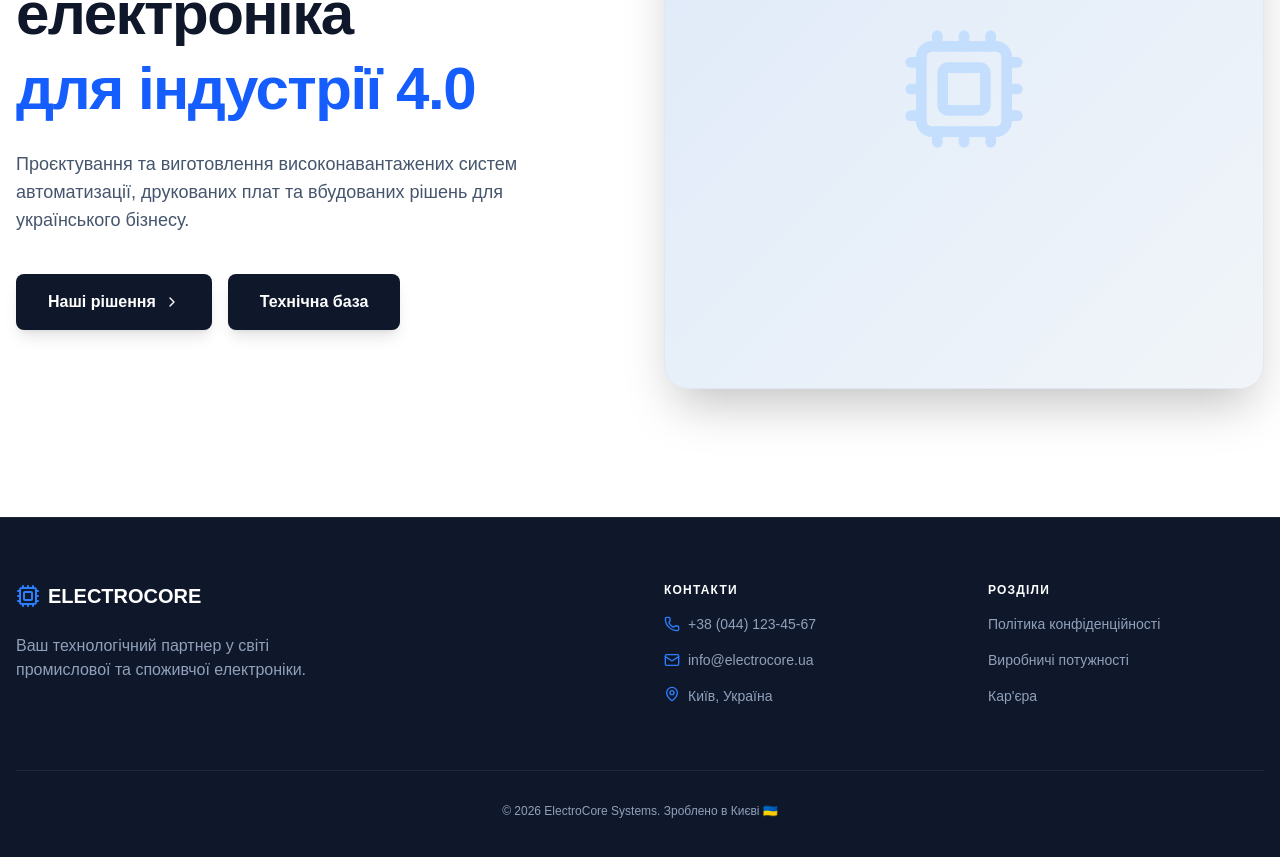
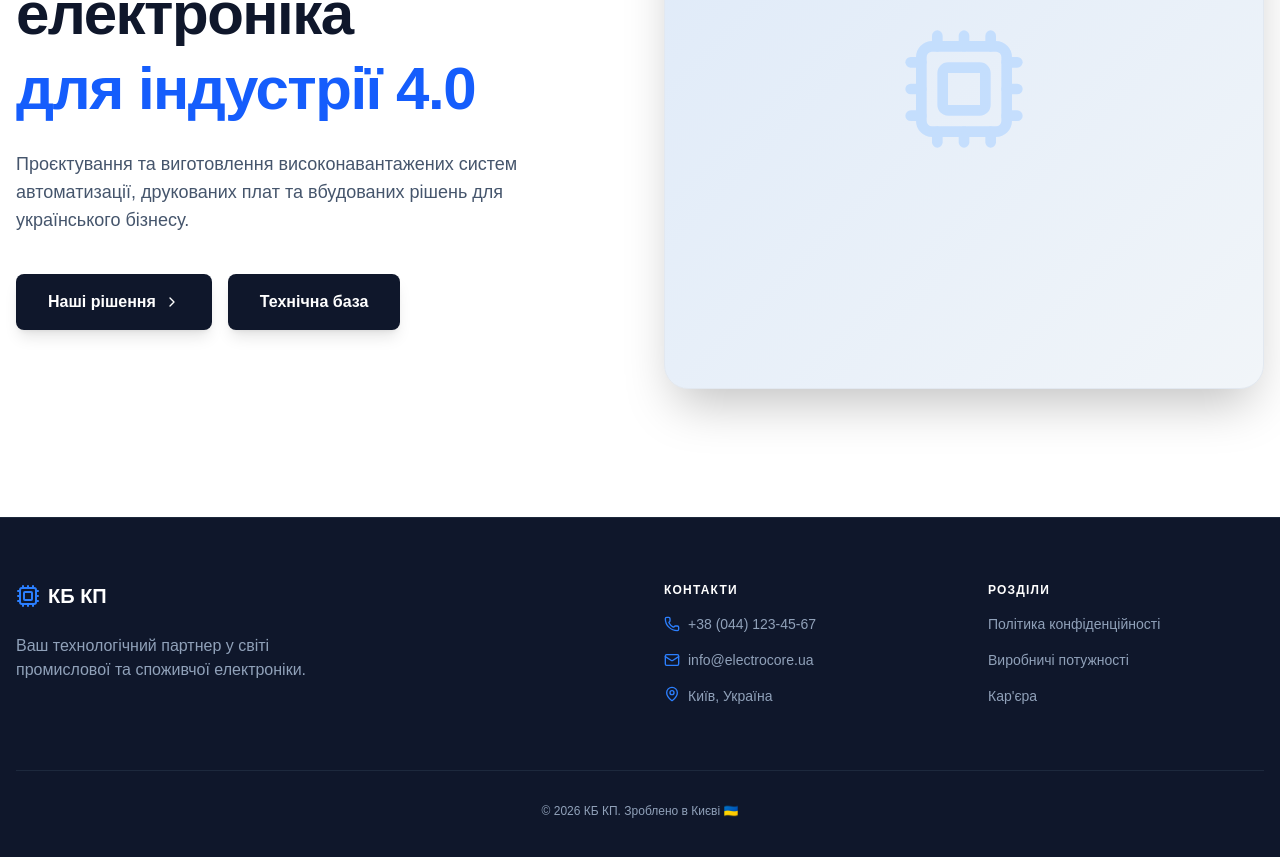
Before and after one commit to DBCD-UA/kbkp, a Next.js app: page / in a window 1280 px wide. Shown: the part 404-1261 px from the top of the page. Built offline with nearby package versions, Linux system fonts and the light colour scheme.

Commit message:
Update company name

```diff
--- a/src/components/Footer.tsx
+++ b/src/components/Footer.tsx
@@ -7,7 +7,7 @@ export const Footer = () => (
                 <div className="col-span-1 md:col-span-2">
                     <div className="flex items-center gap-2 font-bold text-xl text-white mb-6">
                         <Cpu className="w-6 h-6 text-blue-500" />
-                        <span>ELECTROCORE</span>
+                        <span>КБ КП</span>
                     </div>
                     <p className="max-w-xs mb-6">
                         Ваш технологічний партнер у світі промислової та споживчої електроніки.
@@ -41,7 +41,7 @@ export const Footer = () => (
             </div>
 
             <div className="mt-16 pt-8 border-t border-slate-800 text-center text-xs">
-                © {new Date().getFullYear()} ElectroCore Systems. Зроблено в Києві 🇺🇦
+                © {new Date().getFullYear()} КБ КП. Зроблено в Києві 🇺🇦
             </div>
         </div>
     </footer>
```
